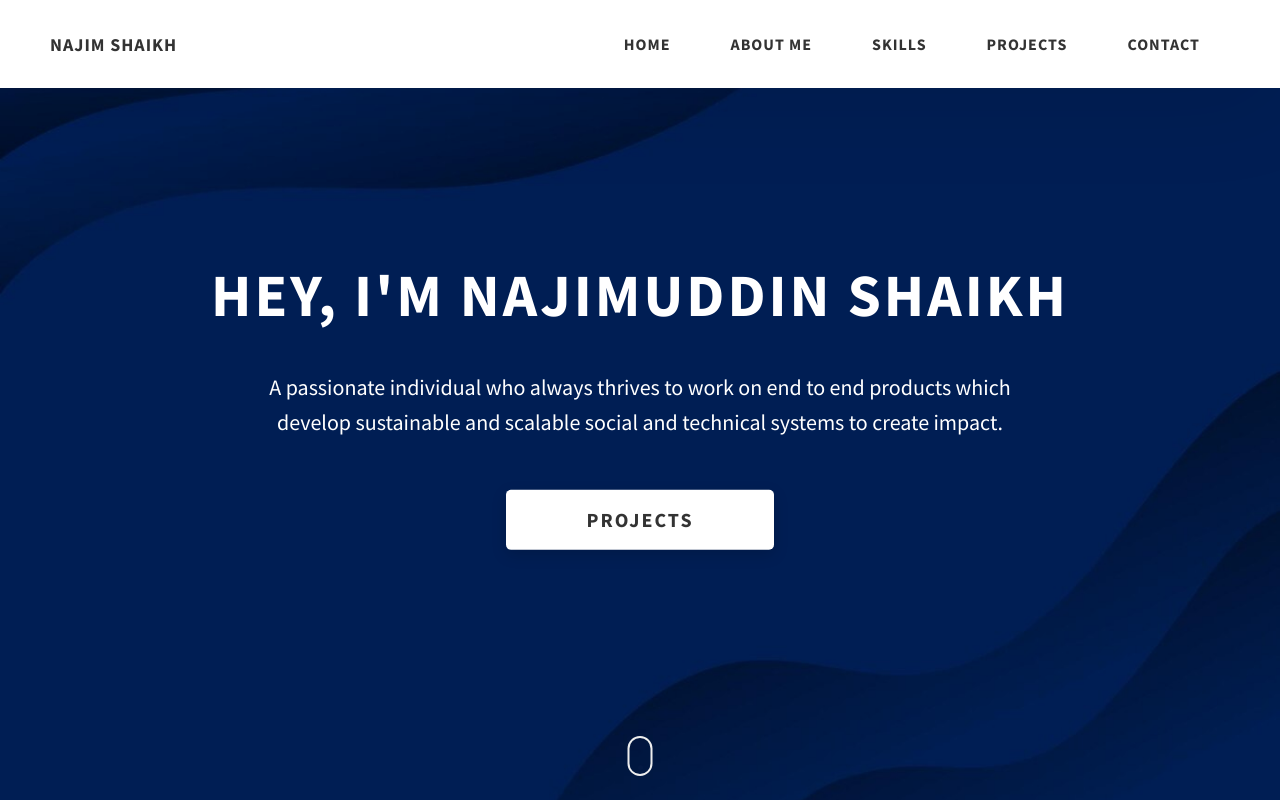
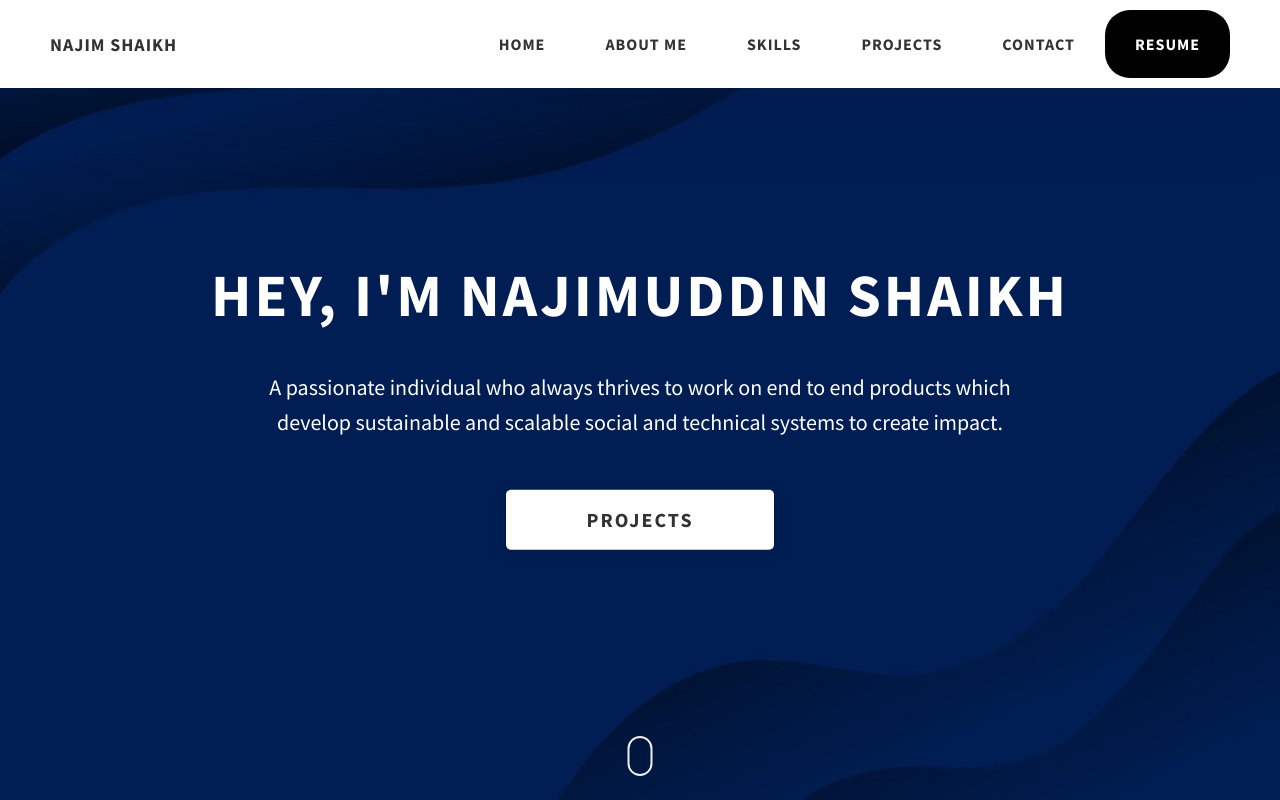
Before and after one commit to NajimuddinS/Evaluation001, a website: page index.html in a window 1280 px wide. Shown: the top 800 px of the page. Drawn offline with Linux system fonts and the light colour scheme.

Commit message:
files updated

```diff
--- a/css/style.css
+++ b/css/style.css
@@ -1,17 +1,3 @@
-/*
-0 - 600px:      Phone
-600 - 900px:    Tablet portrait
-900 - 1200px:   Tablet landscape
-[1200 - 1800] is where our normal styles apply
-1800px + :      Big desktop
-$breakpoint arguement choices:
-- phone
-- tab-port
-- tab-land
-- big-desktop
-
-Inside media queries 1em is always 16px i.e 1em = 16px at every screen size only inside media queries
-*/
 *,
 *::after,
 *::before {
@@ -61,6 +47,11 @@ button {
 
 textarea {
   resize: none; }
+
+.resume {
+  background-color: #000;
+  border-radius: 25px;
+}
 
 .heading-primary {
   font-size: 6rem;
@@ -562,6 +553,21 @@ textarea {
       .header__link {
         padding: 3rem 1.8rem;
         font-size: 1.5rem; } }
+    .header__link1 {
+      padding: 2.2rem 3rem;
+      display: inline-block;
+      font-size: 1.6rem;
+      color: #ffffff;
+      text-transform: uppercase;
+      letter-spacing: 1px;
+      font-weight: 700;
+      transition: color .3s; }
+      .header__link1:hover {
+        color: #0062b9; }
+      @media only screen and (max-width: 56.25em) {
+        .header__link1 {
+          padding: 3rem 1rem;
+          font-size: 1rem; } }
   .header__main-ham-menu-cont {
     display: none;
     width: 3rem;
--- a/index.html
+++ b/index.html
@@ -35,6 +35,9 @@
             <li class="header__link-wrapper">
               <a href="./index.html#contact" class="header__link"> Contact </a>
             </li>
+            <li class="resume">
+              <a href="https://resume-builder-test-new.masaischool.com/resume/public?resumeId=66e1e4f7f930ea373f60a47b" class="header__link1"> Resume </a>
+            </li>
           </ul>
           <div class="header__main-ham-menu-cont">
             <img
@@ -71,6 +74,10 @@
 
             <li class="header__sm-menu-link">
               <a href="./index.html#contact"> Contact </a>
+            </li>
+
+            <li class="header__sm-menu-link">
+              <a href="./index.html#contact"> Resume </a>
             </li>
           </ul>
         </div>
```
